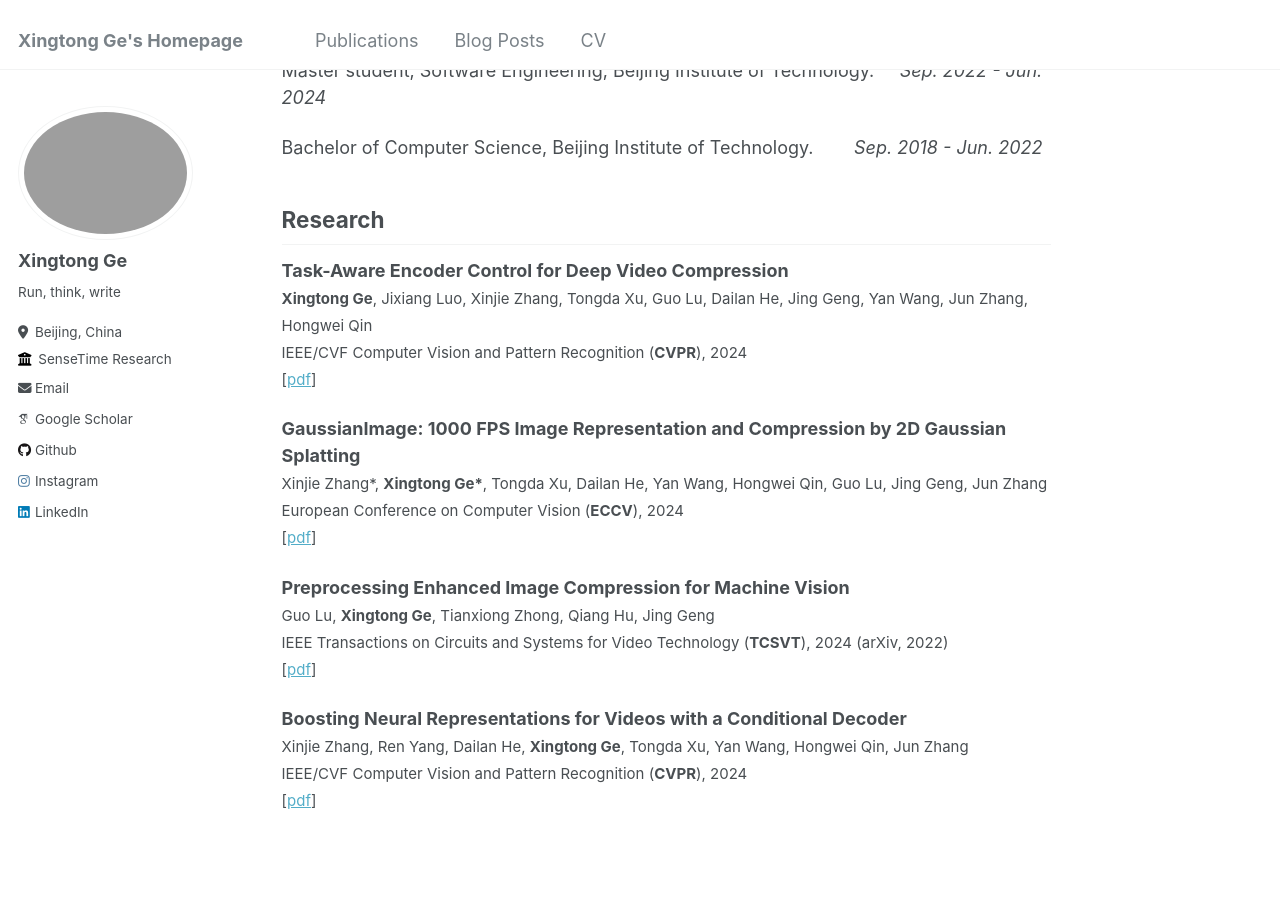
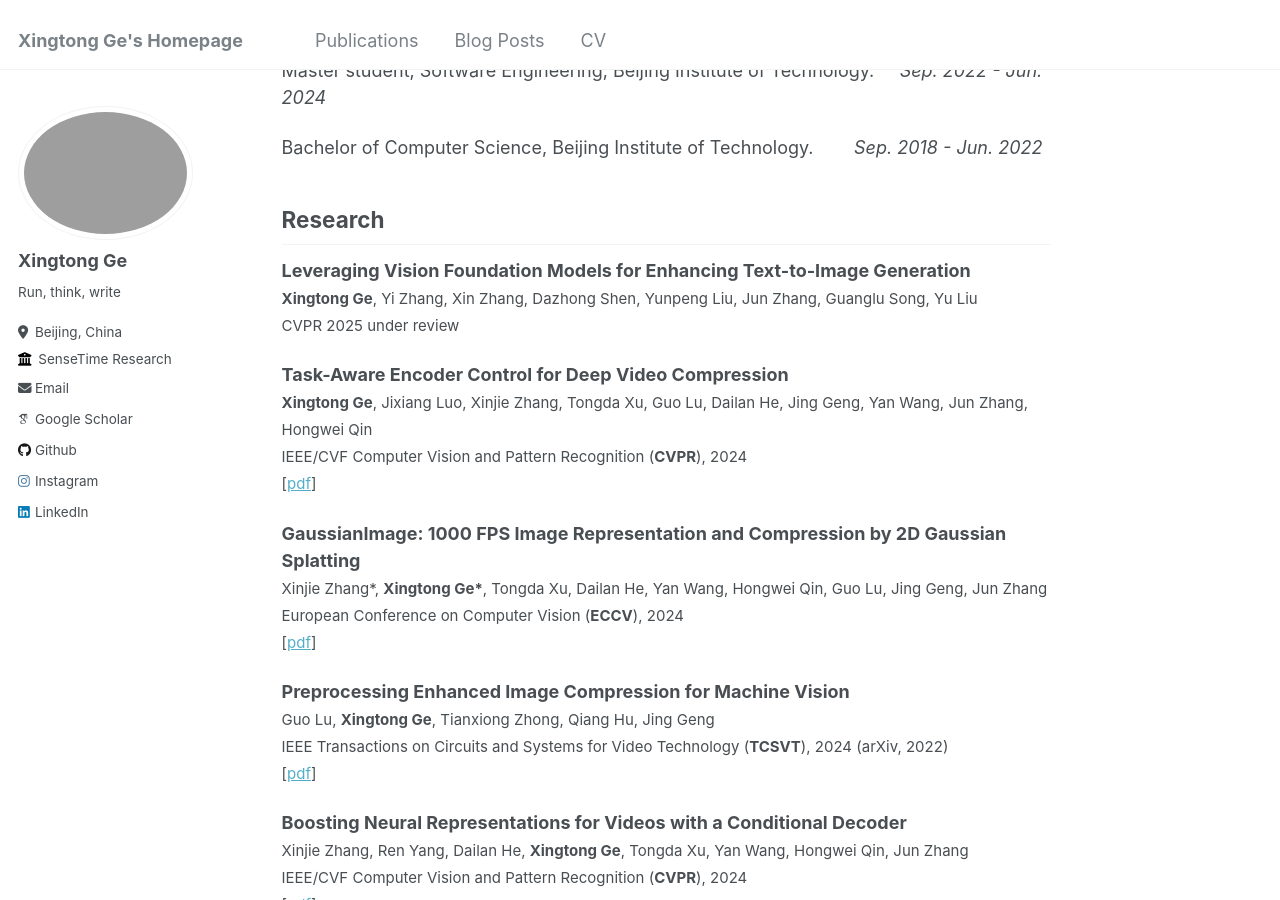
Before and after one commit to XingtongGe/xingtongge.github.io, a Jekyll site: the page built from _pages/about.md, in a window 1280 px wide and 900 px high, scrolled down 698 px. Built offline with Jekyll 4.4.1, drawn with Linux system fonts in a browser that asks for light colours; some web fonts are replaced.

Commit message:
Update about.md

```diff
--- a/_pages/about.md
+++ b/_pages/about.md
@@ -39,7 +39,11 @@ Many of the features of dynamic content management systems (like Wordpress) can
 
 Research
 ------
-
+**Leveraging Vision Foundation Models for Enhancing Text-to-Image Generation**
+<span style="font-size: smaller;">
+**Xingtong Ge**, Yi Zhang, Xin Zhang, Dazhong Shen, Yunpeng Liu, Jun Zhang, Guanglu Song, Yu Liu
+CVPR 2025 under review
+</span>
 
 **Task-Aware Encoder Control for Deep Video Compression**
 <span style="font-size: smaller;">
```
